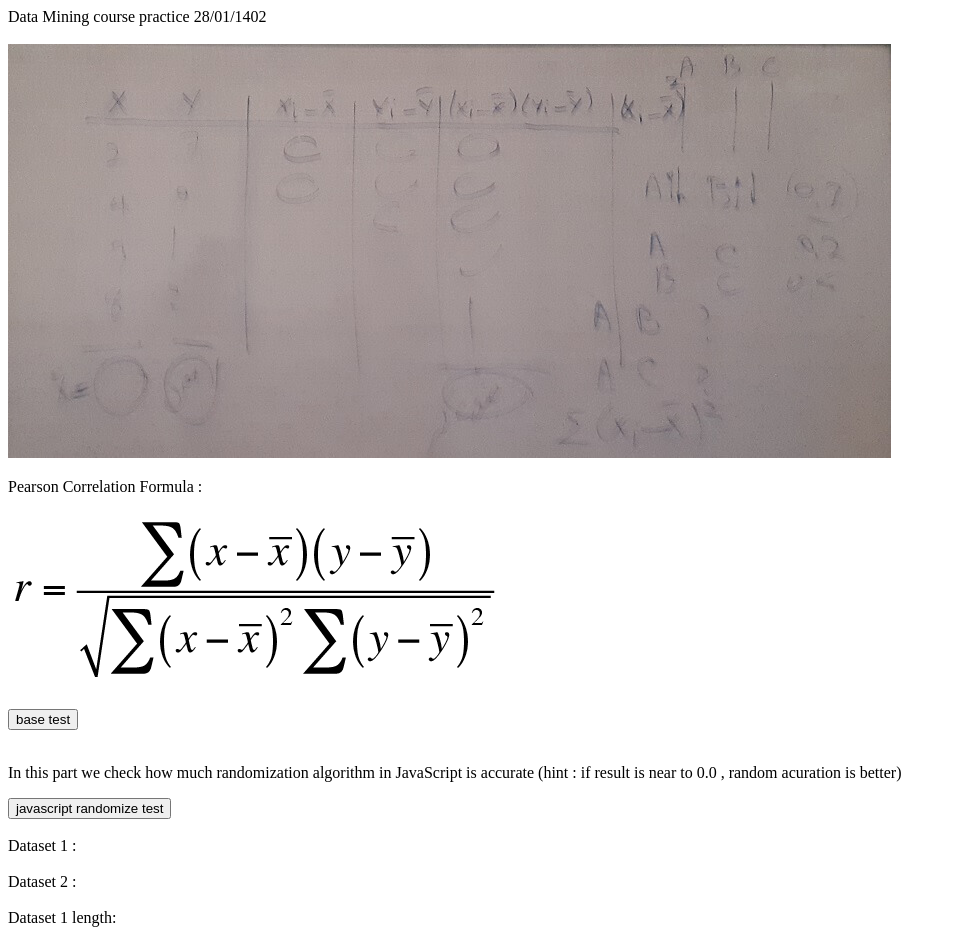
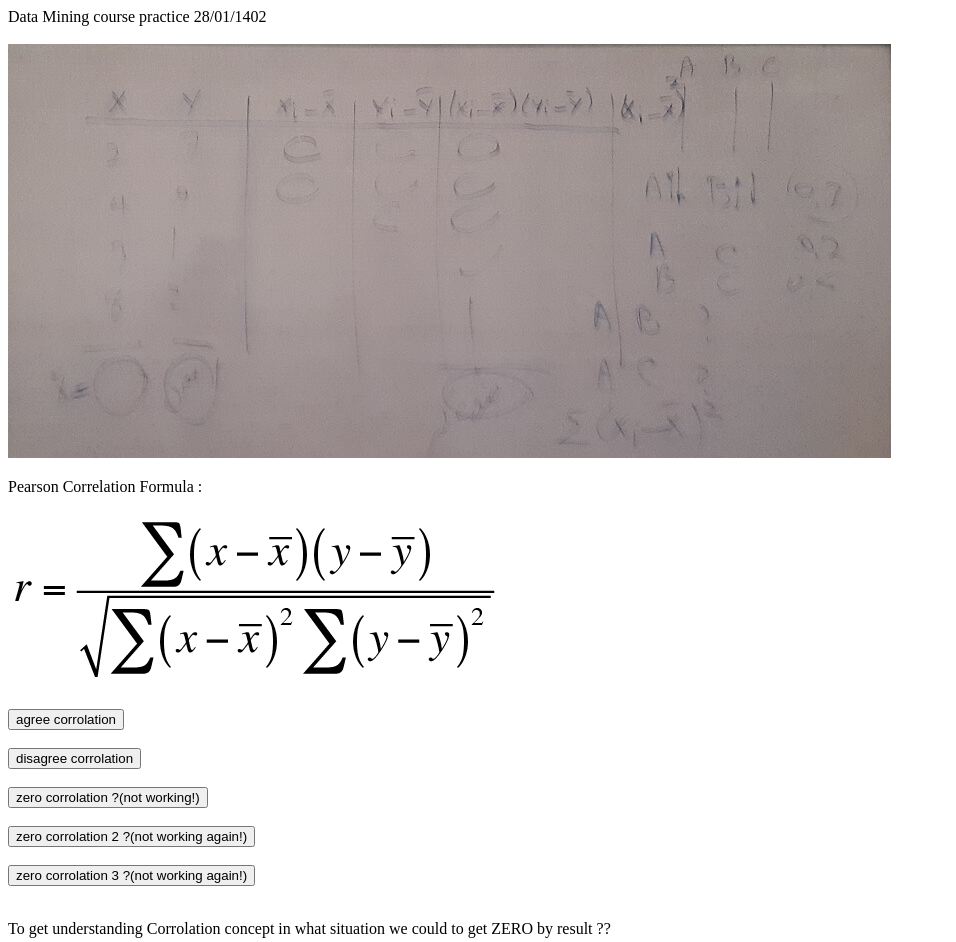
Before and after one commit to uniney/uniney.github.io, a plain HTML site: page index.html in a window 1280 px wide. Shown: the top 942 px of the page, without its empty margins (0-956 px from the left). Drawn offline with Linux system fonts and the light colour scheme.

Commit message:
Update index.html

```diff
--- a/index.html
+++ b/index.html
@@ -13,7 +13,19 @@
         <p>Pearson Correlation Formula :</p>
         <img src="Pearson_correlation_formula.png">
         <br><br>
-        <button onclick="init(true)">base test</button>
+        <!--        <button onclick="init(true)">base test</button>-->
+        <button onclick="agreeCorrolation()">agree corrolation</button>
+        <br><br>
+        <button onclick="disAgreeCorrolation()">disagree corrolation</button>
+        <br><br>
+        <button onclick="zeroCorrolation()">zero corrolation ?(not working!)</button>
+        <br><br>
+        <button onclick="zeroCorrolation2()">zero corrolation 2 ?(not working again!)</button>
+        <br><br>
+        <button onclick="zeroCorrolation3()">zero corrolation 3 ?(not working again!)</button>
+        <br>
+        <br>
+        <p>To get understanding Corrolation concept in what situation we could to get ZERO by result ??</p>
         <br>
         <br>
         <p>In this part we check how much randomization algorithm in JavaScript is accurate (hint : if result is near to 0.0 , random acuration is better)</p>
@@ -37,7 +49,7 @@
         <div>Denominator :<span id="denominator"></span></div>
         <br>
         <div>r :<span id="r"></span></div>
-<br><br><br><br><br><br><br><br><br>
+        <br><br><br><br><br><br><br><br><br>
     </body>
     <script>
 
@@ -50,12 +62,44 @@
             }
             init();
         }
+        function agreeCorrolation() {
+            xDataset = [2, 5, 34, 64, 35, 9, 34, 80, 44, 100, 3, 54, 27, 63, 21];
+            yDataset = xDataset;
+            init();
+        }
+        function disAgreeCorrolation() {
+            xDataset = [2, 5, 34, 64, 35, 9, 34, 80, 44, 100, 3, 54, 27, 63, 21];
+            xDataset.forEach((v, i) => {
+                yDataset[i] = v * -1;
+            });
+            init();
+        }
+
+        function zeroCorrolation() {
+            xDataset = [1, 2, 3, 4, 5, 6, 7, 8, 9, 10];
+            yDataset = [11, 12, 13, 14, 15, 16, 17, 18, 19, 20];
+            init();
+        }
+
+        function zeroCorrolation2() {
+            xDataset = [1, 2, 3, 4, 5, 6, 7, 8, 9, 10];
+            yDataset = [20, 19, 18, 17, 16, 15, 14, 13, 12, 11];
+            init();
+        }
+
+
+        function zeroCorrolation3() {
+            xDataset = [1, 2, 3, 4, 5, 6, 7, 8, 9, 10];
+            yDataset = [1, 1, 1, 1, 1, 1, 1, 1, 1, 1];
+            init();
+        }
+
         function init(isBaseDataset) {
-            if (isBaseDataset) {
-                xDataset = [2, 5, 34, 64, 35, 9, 34, 80, 44, 100, 3, 54, 27, 63, 21];
-                yDataset = [43, 61, 2, 7, 25, 40, 78, 23, 54, 10, 88, 43, 1, 95, 29];
-                yDataset=xDataset;
-            }
+//            if (isBaseDataset) {
+//                xDataset = [2, 5, 34, 64, 35, 9, 34, 80, 44, 100, 3, 54, 27, 63, 21];
+//                yDataset = [43, 61, 2, 7, 25, 40, 78, 23, 54, 10, 88, 43, 1, 95, 29];
+//                yDataset = xDataset;
+//            }
 
             document.querySelector("#dataset1").textContent = xDataset;
             document.querySelector("#dataset2").textContent = yDataset;
```
